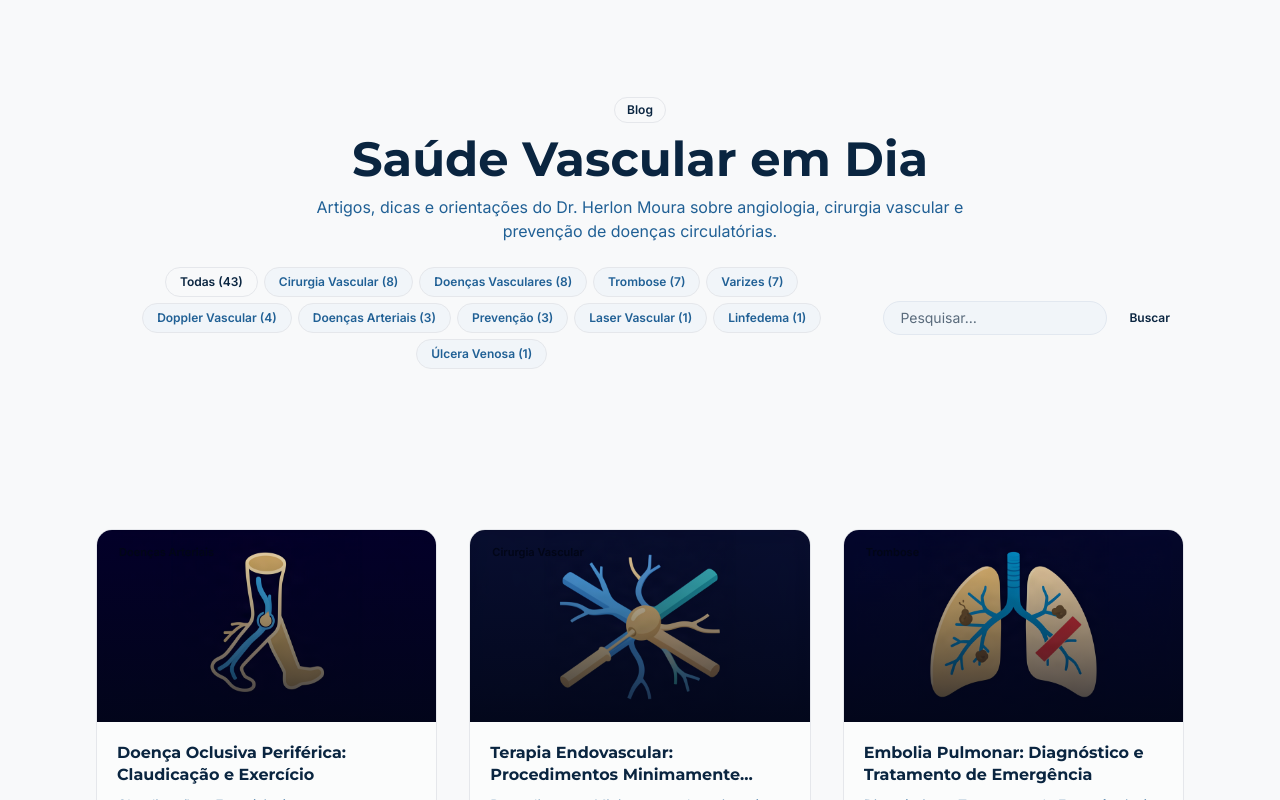
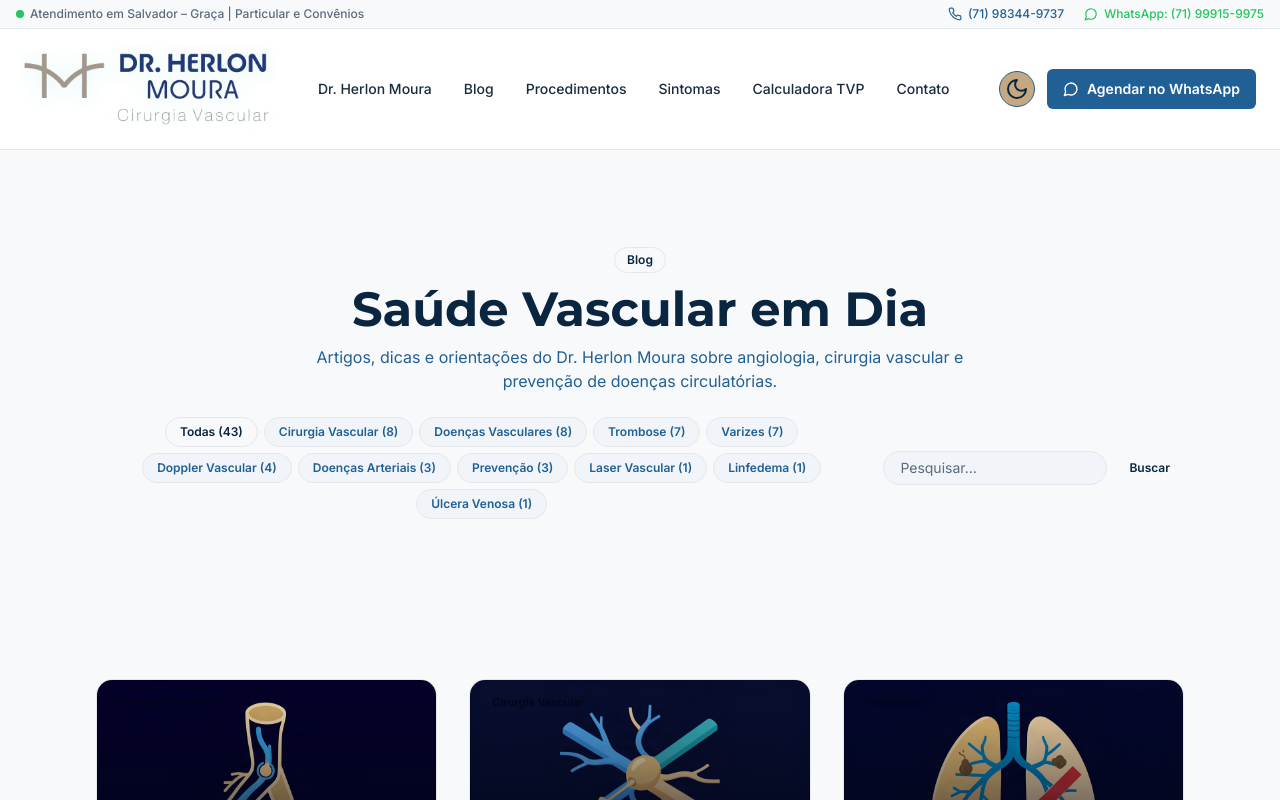
Before and after one commit to hudsonargollo/herlonmoura, a Next.js app: page /blog in a window 1280 px wide. Shown: the top 800 px of the page. Built offline with nearby package versions, Linux system fonts and the light colour scheme.

Commit message:
feat(blog): add header to blog page

```diff
--- a/app/blog/page.tsx
+++ b/app/blog/page.tsx
@@ -2,6 +2,7 @@
 
 import React, { useState } from 'react';
 import Link from 'next/link';
+import { Header } from '@/components/Header';
 import { ArticleCard } from '@/components/ArticleCard';
 import type { BlogPost } from '@/lib/blog';
 import { BLOG_POSTS } from '@/lib/blog-data.generated';
@@ -30,7 +31,9 @@ export default function BlogPage() {
   });
 
   return (
-    <main className="min-h-screen bg-surface text-primary">
+    <>
+      <Header />
+      <main className="min-h-screen bg-surface text-primary">
       <script
         type="application/ld+json"
         dangerouslySetInnerHTML={{ __html: JSON.stringify(blogPostingSchema()) }}
@@ -119,6 +122,7 @@ export default function BlogPage() {
           )}
         </div>
       </section>
-    </main>
+      </main>
+    </>
   );
 }
```
